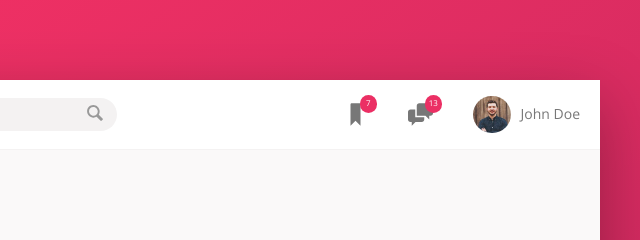
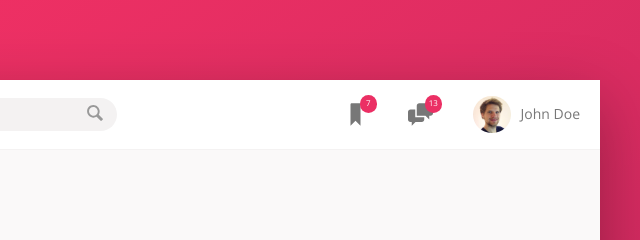
Before and after one commit to MedSghaier/hotel-website, a website: page cars.html in a window 1280 px wide. Shown: the top 240 px of the page, 640-1280 px from the left. Drawn offline with nearby package versions, Linux system fonts and the light colour scheme; files that its build step writes are made by us from their sources.

Commit message:
Update cars.html

```diff
--- a/cars.html
+++ b/cars.html
@@ -37,7 +37,7 @@
                         <span class="user-nav__notification">13</span>
                     </div>
                     <div class="user-nav__user">
-                        <img src="img/user-4.jpg" alt="User Photo" class="user-nav__user-photo">
+                        <img src="img/user.jpg" alt="User Photo" class="user-nav__user-photo">
                         <span class="user-nav__user-name">John Doe</span>
                     </div>
                     <div class="user-nav__user-menu">
```
